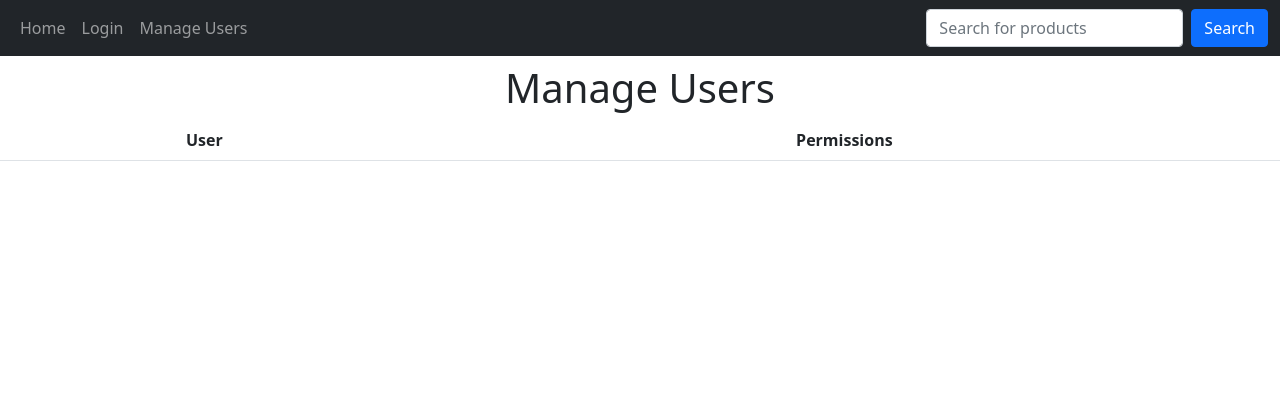
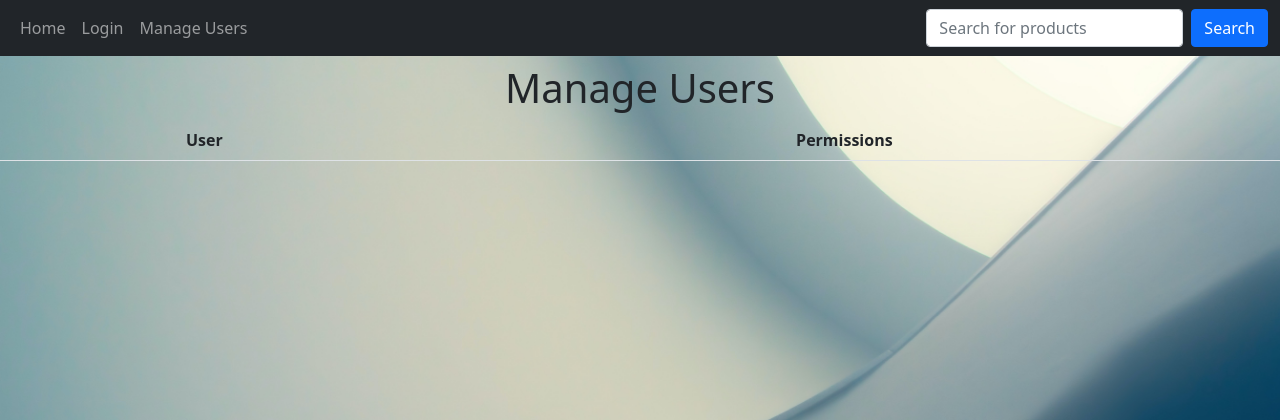
Before and after one commit to AdamBaish/Stock_Management_System, a Flask app: page /Manage_Users in a window 1280 px wide. Shown: the top 420 px of the page. Run offline with Flask 2, Linux system fonts and the light colour scheme; data that the repository does not hold is empty; some libraries are stand-ins or nearby versions.

Commit message:
background update

```diff
--- a/templates/Manage_Users.html
+++ b/templates/Manage_Users.html
@@ -38,6 +38,15 @@
         </div>
     </nav>
     <!--Navigation bar-->
+
+    <style>
+        body {
+          background-image: url("static/Background.jpg");
+          background-repeat: no-repeat;
+          background-attachment: fixed;
+          background-size: cover;
+        }
+    </style>
 </head>
 
 <body>
```
Also changed, not shown: templates/Login.html (+9 -0 lines).
